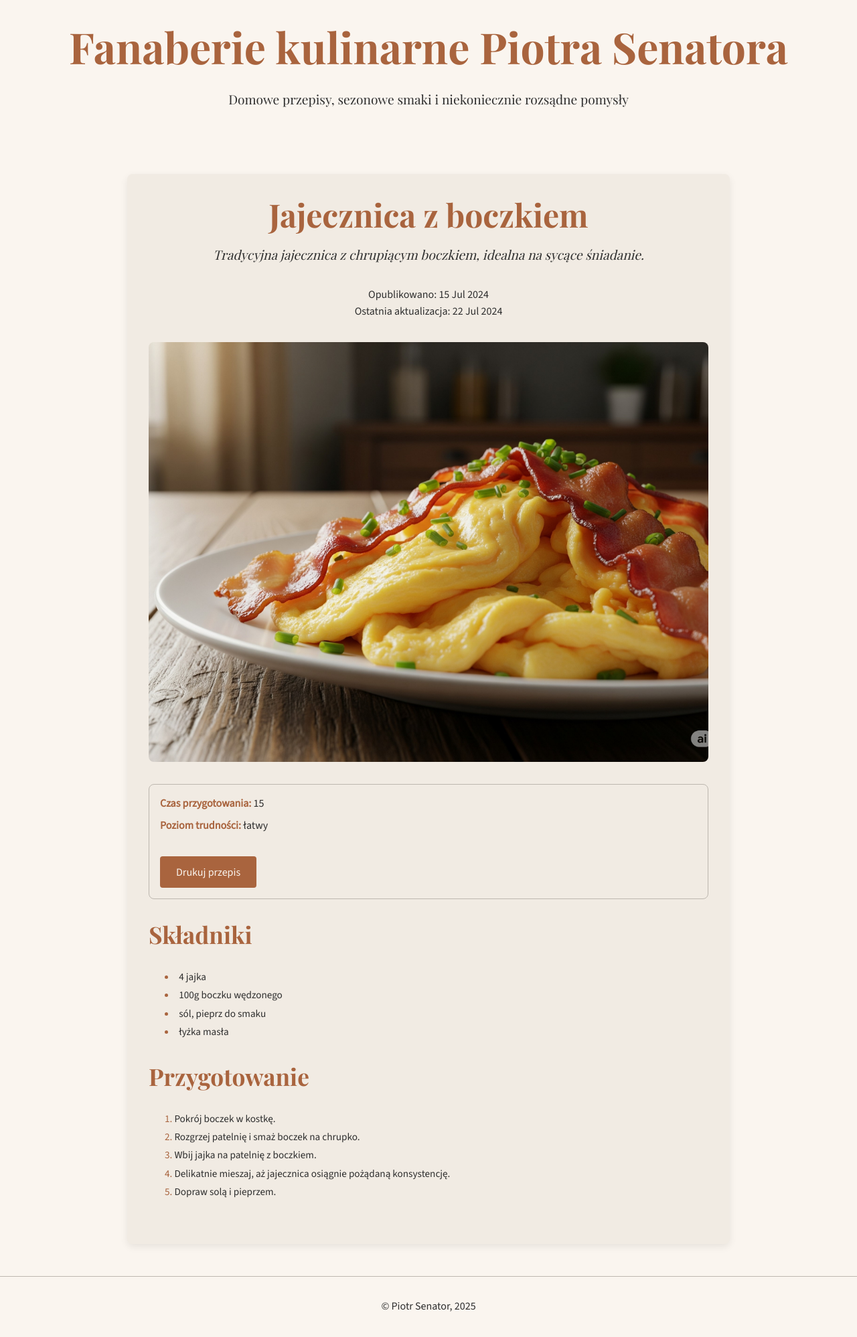
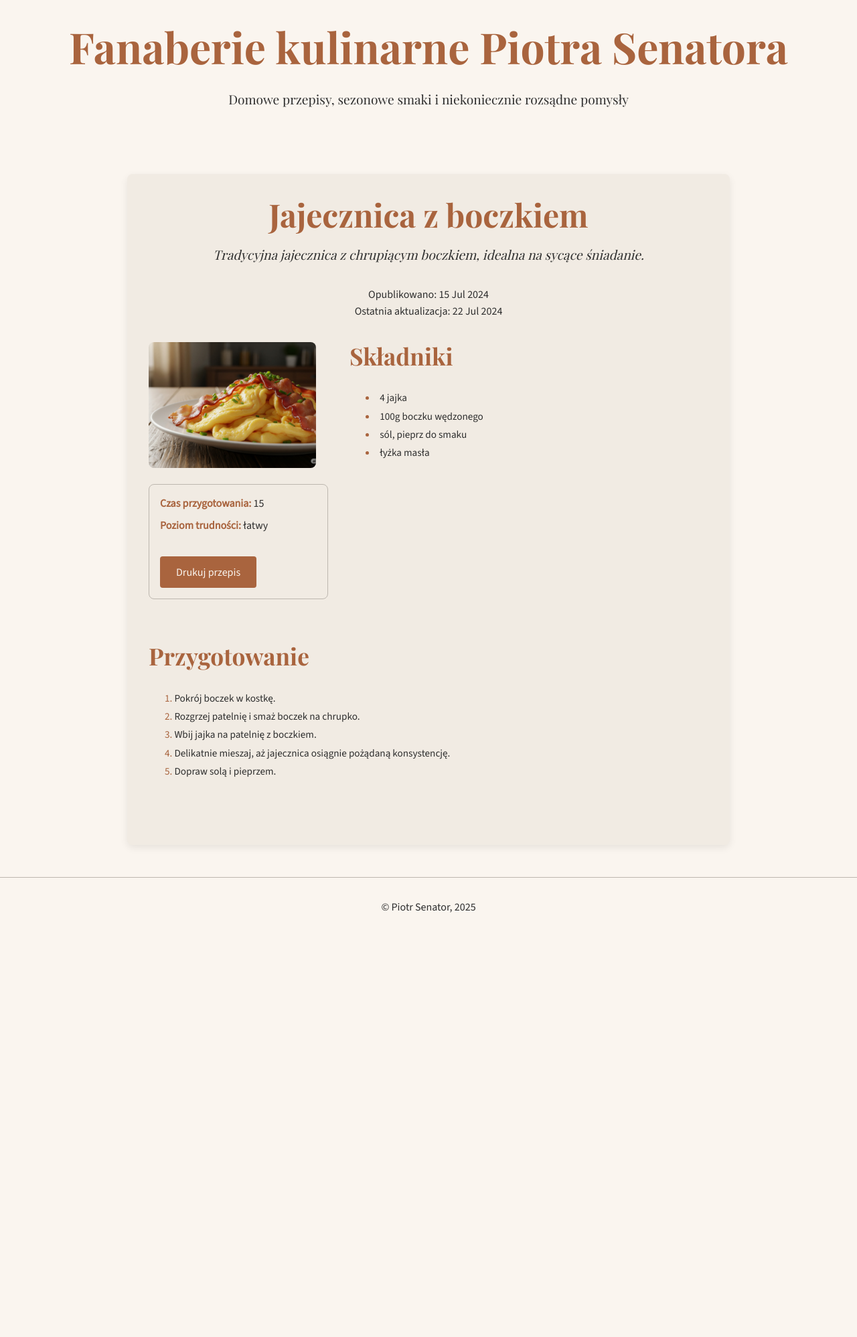
Before and after one commit to piotrsenator/kuchnia, a Jekyll site: the page built from _recipes/jajecznica-z-boczkiem.md, in a window 1280 px wide. Shown: the whole page at 67% size. Built offline with Jekyll 4.4.1, drawn with Linux system fonts in a browser that asks for light colours; after the commit the page ends 1401 px from its top, so only the background shows below that.

Commit message:
Update style.css

```diff
--- a/assets/css/style.css
+++ b/assets/css/style.css
@@ -323,31 +323,58 @@ a:hover {
     margin-bottom: 2rem;
 }
 
-/* === KLUCZOWA ZMIANA DLA UKŁADU PRZEPISU NA STRONIE === */
+/* === KLUCZOWE ZMIANY DLA UKŁADU PRZEPISU NA STRONIE === */
 .recipe-content-wrapper {
-    display: block; /* Ustawia układ blokowy, aby elementy układały się jeden pod drugim */
-    width: 100%;    /* Zapewnia, że kontener zajmuje całą dostępną szerokość */
-    gap: 2rem; /* Ten gap nie będzie miał już znaczenia dla display: block, ale zostawiamy na wszelki wypadek */
+    display: grid; /* Powrót do układu siatki */
+    gap: 2rem; /* Odstęp między kolumnami */
+    grid-template-columns: 1fr; /* Domyślnie jedna kolumna na mobilnych */
 }
 
-/* Zapewnij, że wszystkie sekcje wewnątrz rozciągają się na pełną szerokość i mają odstępy */
-.recipe-main-info,
-.recipe-ingredients,
+@media (min-width: 768px) { /* Tablet i desktop */
+    .recipe-content-wrapper {
+        /* Lewa kolumna (obraz, detale) ~1/3 szerokości, Prawa kolumna (składniki) ~2/3 szerokości */
+        grid-template-columns: 1fr 2fr;
+    }
+}
+
+/* Ustawienie elementów w siatce */
+.recipe-main-info {
+    grid-column: 1 / 2; /* Zawsze w pierwszej kolumnie */
+    display: flex; /* Aby obrazek i detale układały się pionowo */
+    flex-direction: column;
+    align-items: center; /* Wyśrodkowanie w pionie dla mobile */
+    margin-bottom: 0; /* Usunięcie marginesu, bo gap w gridzie */
+}
+
+@media (min-width: 768px) {
+    .recipe-main-info {
+        align-items: flex-start; /* Dopasowanie do lewej na desktop */
+    }
+}
+
+.recipe-ingredients {
+    grid-column: 1 / -1; /* Domyślnie na całą szerokość na mobilnych */
+    margin-bottom: 0; /* Usunięcie marginesu, bo gap w gridzie */
+}
+
+@media (min-width: 768px) {
+    .recipe-ingredients {
+        grid-column: 2 / 3; /* W drugiej kolumnie na tabletach/desktopach */
+    }
+}
+
+
 .recipe-preparation,
 .recipe-additional-content {
-    width: 100%; /* Upewnij się, że zajmują pełną szerokość swojego rodzica */
-    margin-bottom: 2rem; /* Dodaj odstęp między sekcjami */
-}
-
-/* Usuń dolny margines z ostatniej sekcji, aby uniknąć nadmiernej przestrzeni na końcu */
-.recipe-content-wrapper > *:last-child {
-    margin-bottom: 0;
+    grid-column: 1 / -1; /* Zawsze na całą szerokość (rozciąga się na wszystkie kolumny) */
+    margin-top: 2rem; /* Dodaj odstęp od sekcji powyżej */
 }
 
 .recipe-main-image {
-    max-width: 100%;
+    max-width: 250px; /* Mniejszy rozmiar obrazka */
+    width: 100%; /* Upewnij się, że skaluje się w dół */
     height: auto;
-    border-radius: 8px; /* Zachowaj zaokrąglenia na stronie */
+    border-radius: 8px;
     margin-bottom: 1.5rem;
     aspect-ratio: 4 / 3; /* Zachowaj proporcje na stronie */
     object-fit: cover;
@@ -359,7 +386,7 @@ a:hover {
     background-color: #F1EBE3;
     border-radius: 8px;
     border: 1px solid #BDB7AF;
-    margin-top: 0; /* Usuń górny margines, jeśli jest niepotrzebny */
+    margin-top: 0; /* Usunięcie marginesu, bo obrazek ma swój */
 }
 
 .recipe-details p {
```
